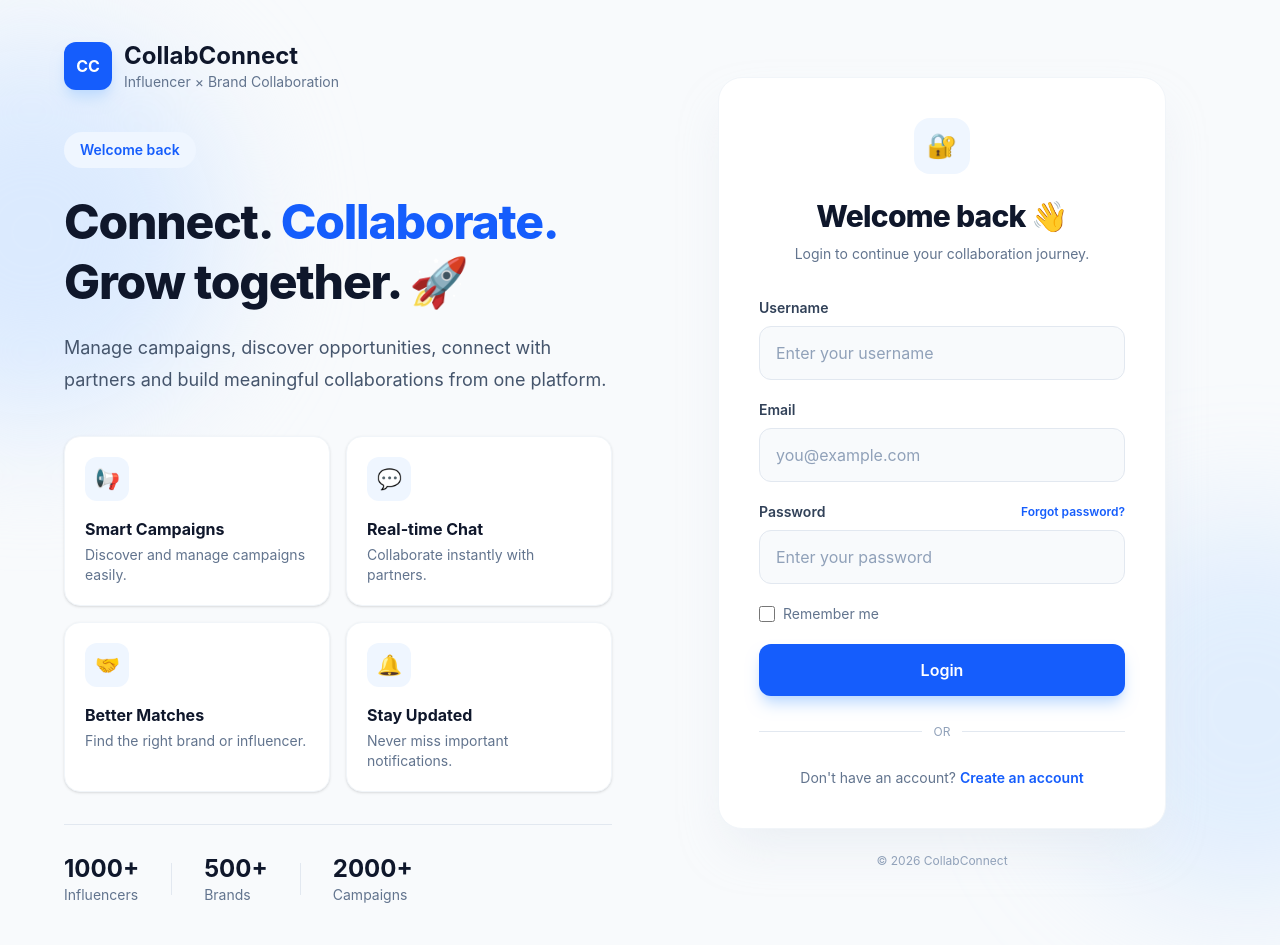
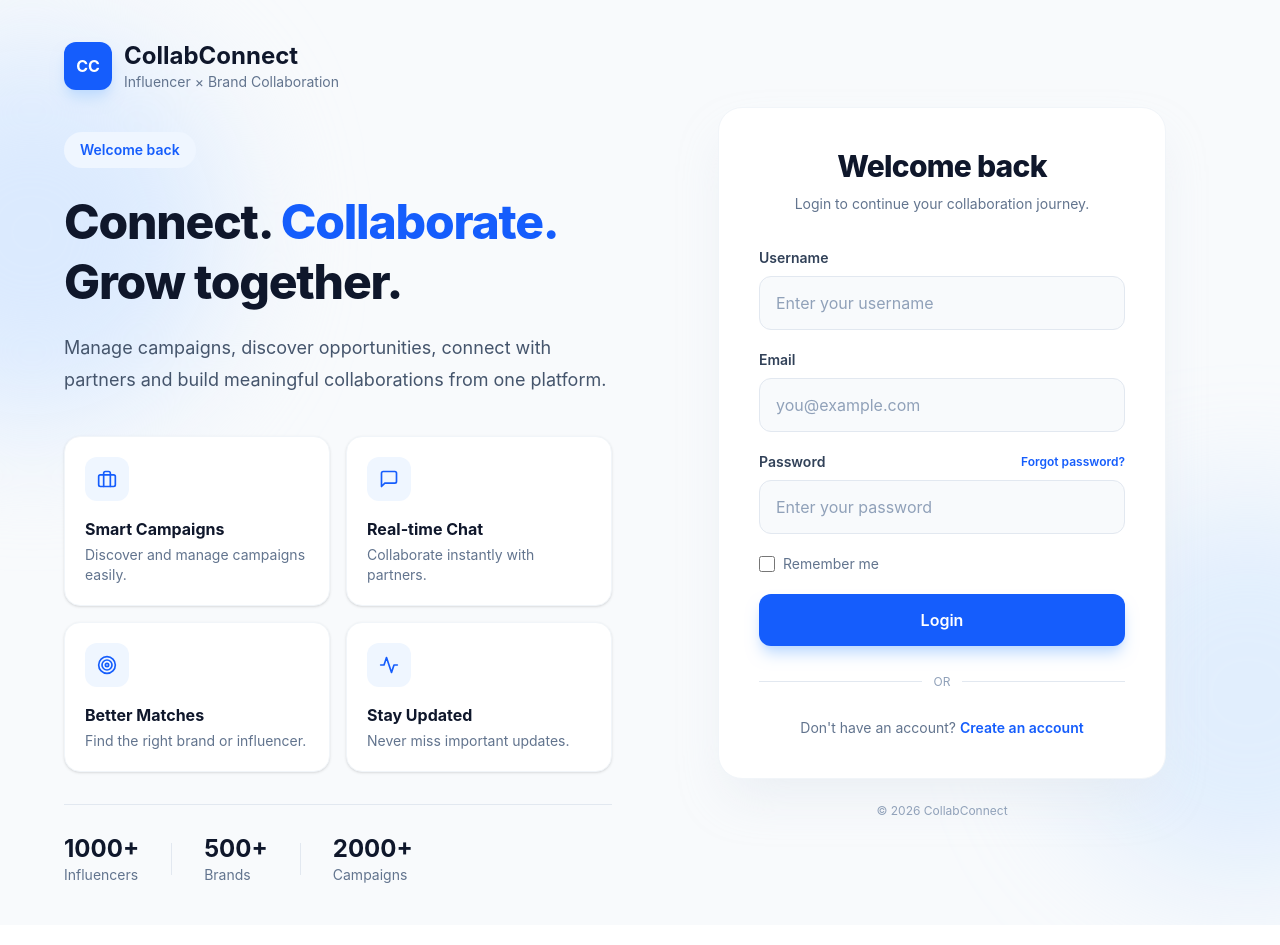
Before and after one commit to kb-dev-sketch/collab.com, a React app in the folder frontend/: page /login in a window 1280 px wide. Built offline with nearby package versions, Linux system fonts and the light colour scheme; no server answers; the HTML template or start-up script is replaced by a standard one.

Commit message:
feat: enhance Login component with improved layout, styling, and feature cards for better user experience

```diff
--- a/frontend/src/pages/Login.jsx
+++ b/frontend/src/pages/Login.jsx
@@ -1,10 +1,15 @@
 import { Link, useNavigate } from "react-router-dom";
 import { useState } from "react";
+import {
+  FiActivity,
+  FiBriefcase,
+  FiMessageSquare,
+  FiTarget,
+} from "react-icons/fi";
 
 import { loginUser } from "../services/auth";
 import { getCreatorProfile } from "../services/creator.js";
 import { getbrandProfile } from "../services/brand.js";
-
 import { useAuth } from "../context/AuthContext.jsx";
 
 function Login() {
@@ -38,12 +43,12 @@ function Login() {
 
       localStorage.setItem(
         "accessToken",
-        data.data.accessToken
+        data.data.accessToken,
       );
 
       localStorage.setItem(
         "refreshToken",
-        data.data.refreshToken
+        data.data.refreshToken,
       );
 
       const loggedInUser = data.data.user;
@@ -55,12 +60,9 @@ function Login() {
       if (loggedInUser.role === "creator") {
         try {
           await getCreatorProfile();
-
-          // Profile already exists
           navigate("/creator-dashboard");
         } catch (error) {
           if (error.response?.status === 404) {
-            // Profile doesn't exist
             navigate("/creator-profile");
           } else {
             console.error(error);
@@ -70,12 +72,9 @@ function Login() {
       } else if (loggedInUser.role === "brand") {
         try {
           await getbrandProfile();
-
-          // Profile already exists
           navigate("/brand-dashboard");
         } catch (error) {
           if (error.response?.status === 404) {
-            // Profile doesn't exist
             navigate("/brand-profile");
           } else {
             console.error(error);
@@ -84,12 +83,12 @@ function Login() {
         }
       }
     } catch (error) {
-      console.log(
-        error.response?.data?.message || "Login failed"
+      console.error(
+        error.response?.data?.message || "Login failed",
       );
 
       alert(
-        error.response?.data?.message || "Login failed"
+        error.response?.data?.message || "Login failed",
       );
     } finally {
       setLoading(false);
@@ -97,28 +96,68 @@ function Login() {
   };
 
   return (
-    <div className="relative flex min-h-screen items-center justify-center overflow-hidden bg-slate-50 px-4 py-10">
-      {/* Background decoration */}
+    <div
+      className="
+        relative flex min-h-screen
+        items-center justify-center
+        overflow-hidden
+        bg-slate-50
+        px-4 py-8
+        sm:px-6 sm:py-10
+      "
+    >
+      {/* Background */}
+      <div
+        className="
+          absolute -left-40 top-10
+          h-72 w-72
+          rounded-full bg-blue-100
+          blur-3xl
+          sm:h-96 sm:w-96
+        "
+      />
 
-      <div className="absolute -left-40 top-10 h-96 w-96 rounded-full bg-blue-100 blur-3xl" />
+      <div
+        className="
+          absolute -right-40 bottom-10
+          h-72 w-72
+          rounded-full bg-blue-200/40
+          blur-3xl
+          sm:h-96 sm:w-96
+        "
+      />
 
-      <div className="absolute -right-40 bottom-10 h-96 w-96 rounded-full bg-blue-200/40 blur-3xl" />
-
-      <div className="relative grid w-full max-w-6xl items-center gap-14 lg:grid-cols-2">
-
-        {/* ================= LEFT SIDE ================= */}
-
+      <div
+        className="
+          relative grid w-full
+          max-w-6xl items-center
+          gap-10 lg:grid-cols-2
+          lg:gap-14
+        "
+      >
+        {/* Desktop Left Side */}
         <div className="hidden lg:block">
-
-          {/* Logo */}
-
           <div className="mb-10 flex items-center gap-3">
-            <div className="flex h-12 w-12 items-center justify-center rounded-xl bg-blue-600 font-bold text-white shadow-lg shadow-blue-200">
+            <div
+              className="
+                flex h-12 w-12
+                shrink-0 items-center
+                justify-center rounded-xl
+                bg-blue-600 font-bold
+                text-white
+                shadow-lg shadow-blue-200
+              "
+            >
               CC
             </div>
 
             <div>
-              <h1 className="text-2xl font-bold text-slate-900">
+              <h1
+                className="
+                  text-2xl font-bold
+                  text-slate-900
+                "
+              >
                 CollabConnect
               </h1>
 
@@ -128,179 +167,189 @@ function Login() {
             </div>
           </div>
 
-          {/* Heading */}
-
           <div className="max-w-xl">
-            <span className="inline-flex rounded-full bg-blue-50 px-4 py-2 text-sm font-semibold text-blue-600">
+            <span
+              className="
+                inline-flex rounded-full
+                bg-blue-50 px-4 py-2
+                text-sm font-semibold
+                text-blue-600
+              "
+            >
               Welcome back
             </span>
 
-            <h2 className="mt-6 text-5xl font-extrabold leading-tight tracking-tight text-slate-900">
+            <h2
+              className="
+                mt-6 text-4xl font-extrabold
+                leading-tight tracking-tight
+                text-slate-900 xl:text-5xl
+              "
+            >
               Connect.
               <span className="text-blue-600">
                 {" "}Collaborate.
               </span>
               <br />
-              Grow together. 🚀
+              Grow together.
             </h2>
 
-            <p className="mt-5 text-lg leading-8 text-slate-600">
+            <p
+              className="
+                mt-5 text-lg
+                leading-8 text-slate-600
+              "
+            >
               Manage campaigns, discover opportunities,
               connect with partners and build meaningful
               collaborations from one platform.
             </p>
           </div>
 
-          {/* Feature cards */}
+          {/* Feature Cards */}
+          <div
+            className="
+              mt-10 grid max-w-xl
+              grid-cols-2 gap-4
+            "
+          >
+            <FeatureCard
+              icon={<FiBriefcase />}
+              title="Smart Campaigns"
+              text="Discover and manage campaigns easily."
+            />
 
-          <div className="mt-10 grid max-w-xl grid-cols-2 gap-4">
+            <FeatureCard
+              icon={<FiMessageSquare />}
+              title="Real-time Chat"
+              text="Collaborate instantly with partners."
+            />
 
-            <div className="rounded-2xl border border-slate-100 bg-white p-5 shadow-sm">
-              <div className="flex h-11 w-11 items-center justify-center rounded-xl bg-blue-50 text-xl">
-                📢
-              </div>
+            <FeatureCard
+              icon={<FiTarget />}
+              title="Better Matches"
+              text="Find the right brand or influencer."
+            />
 
-              <h3 className="mt-4 font-bold text-slate-900">
-                Smart Campaigns
-              </h3>
-
-              <p className="mt-1 text-sm leading-5 text-slate-500">
-                Discover and manage campaigns easily.
-              </p>
-            </div>
-
-            <div className="rounded-2xl border border-slate-100 bg-white p-5 shadow-sm">
-              <div className="flex h-11 w-11 items-center justify-center rounded-xl bg-blue-50 text-xl">
-                💬
-              </div>
-
-              <h3 className="mt-4 font-bold text-slate-900">
-                Real-time Chat
-              </h3>
-
-              <p className="mt-1 text-sm leading-5 text-slate-500">
-                Collaborate instantly with partners.
-              </p>
-            </div>
-
-            <div className="rounded-2xl border border-slate-100 bg-white p-5 shadow-sm">
-              <div className="flex h-11 w-11 items-center justify-center rounded-xl bg-blue-50 text-xl">
-                🤝
-              </div>
-
-              <h3 className="mt-4 font-bold text-slate-900">
-                Better Matches
-              </h3>
-
-              <p className="mt-1 text-sm leading-5 text-slate-500">
-                Find the right brand or influencer.
-              </p>
-            </div>
-
-            <div className="rounded-2xl border border-slate-100 bg-white p-5 shadow-sm">
-              <div className="flex h-11 w-11 items-center justify-center rounded-xl bg-blue-50 text-xl">
-                🔔
-              </div>
-
-              <h3 className="mt-4 font-bold text-slate-900">
-                Stay Updated
-              </h3>
-
-              <p className="mt-1 text-sm leading-5 text-slate-500">
-                Never miss important notifications.
-              </p>
-            </div>
-
+            <FeatureCard
+              icon={<FiActivity />}
+              title="Stay Updated"
+              text="Never miss important updates."
+            />
           </div>
 
-          {/* Mini stats */}
+          {/* Stats */}
+          <div
+            className="
+              mt-8 flex items-center
+              gap-6 border-t
+              border-slate-200 pt-7
+              sm:gap-8
+            "
+          >
+            <Stat value="1000+" label="Influencers" />
 
-          <div className="mt-8 flex items-center gap-8 border-t border-slate-200 pt-7">
-            <div>
-              <p className="text-2xl font-bold text-slate-900">
-                1000+
-              </p>
+            <div
+              className="
+                h-8 w-px
+                shrink-0 bg-slate-200
+              "
+            />
 
-              <p className="text-sm text-slate-500">
-                Influencers
-              </p>
-            </div>
+            <Stat value="500+" label="Brands" />
 
-            <div className="h-8 w-px bg-slate-200" />
+            <div
+              className="
+                h-8 w-px
+                shrink-0 bg-slate-200
+              "
+            />
 
-            <div>
-              <p className="text-2xl font-bold text-slate-900">
-                500+
-              </p>
-
-              <p className="text-sm text-slate-500">
-                Brands
-              </p>
-            </div>
-
-            <div className="h-8 w-px bg-slate-200" />
-
-            <div>
-              <p className="text-2xl font-bold text-slate-900">
-                2000+
-              </p>
-
-              <p className="text-sm text-slate-500">
-                Campaigns
-              </p>
-            </div>
+            <Stat value="2000+" label="Campaigns" />
           </div>
         </div>
 
-        {/* ================= LOGIN CARD ================= */}
-
+        {/* Login Section */}
         <div className="w-full">
-
-          {/* Mobile logo */}
-
-          <div className="mb-6 flex items-center justify-center gap-3 lg:hidden">
-            <div className="flex h-11 w-11 items-center justify-center rounded-xl bg-blue-600 font-bold text-white shadow-lg">
+          {/* Mobile Logo */}
+          <div
+            className="
+              mb-6 flex
+              items-center justify-center
+              gap-3 lg:hidden
+            "
+          >
+            <div
+              className="
+                flex h-10 w-10
+                shrink-0 items-center
+                justify-center rounded-xl
+                bg-blue-600 font-bold
+                text-white shadow-lg
+                sm:h-11 sm:w-11
+              "
+            >
               CC
             </div>
 
-            <span className="text-2xl font-bold text-slate-900">
+            <span
+              className="
+                text-xl font-bold
+                text-slate-900
+                sm:text-2xl
+              "
+            >
               CollabConnect
             </span>
           </div>
 
-          <div className="mx-auto w-full max-w-md rounded-3xl border border-slate-100 bg-white p-8 shadow-2xl shadow-slate-200/70 sm:p-10">
-
-            {/* Login icon */}
-
-            <div className="mb-6 flex justify-center">
-              <div className="flex h-14 w-14 items-center justify-center rounded-2xl bg-blue-50 text-2xl">
-                🔐
-              </div>
-            </div>
-
+          {/* Login Card */}
+          <div
+            className="
+              mx-auto w-full max-w-md
+              rounded-3xl
+              border border-slate-100
+              bg-white p-6
+              shadow-2xl shadow-slate-200/70
+              sm:p-8 md:p-10
+            "
+          >
             {/* Heading */}
-
             <div className="text-center">
-              <h1 className="text-3xl font-extrabold tracking-tight text-slate-900">
-                Welcome back 👋
+              <h1
+                className="
+                  text-2xl font-extrabold
+                  tracking-tight text-slate-900
+                  sm:text-3xl
+                "
+              >
+                Welcome back
               </h1>
 
-              <p className="mt-2 text-sm leading-6 text-slate-500">
+              <p
+                className="
+                  mt-2 text-sm
+                  leading-6 text-slate-500
+                "
+              >
                 Login to continue your collaboration journey.
               </p>
             </div>
 
             {/* Form */}
-
             <form
               className="mt-8 space-y-5"
               onSubmit={handleSubmit}
             >
-
               {/* Username */}
-
               <div>
-                <label className="mb-2 block text-sm font-semibold text-slate-700">
+                <label
+                  className="
+                    mb-2 block
+                    text-sm font-semibold
+                    text-slate-700
+                  "
+                >
                   Username
                 </label>
 
@@ -311,14 +360,30 @@ function Login() {
                   value={formData.username}
                   onChange={handleChange}
                   required
-                  className="w-full rounded-xl border border-slate-200 bg-slate-50 px-4 py-3.5 text-slate-900 outline-none transition placeholder:text-slate-400 focus:border-blue-500 focus:bg-white focus:ring-4 focus:ring-blue-100"
+                  className="
+                    w-full rounded-xl
+                    border border-slate-200
+                    bg-slate-50 px-4 py-3.5
+                    text-slate-900 outline-none
+                    transition
+                    placeholder:text-slate-400
+                    focus:border-blue-500
+                    focus:bg-white
+                    focus:ring-4
+                    focus:ring-blue-100
+                  "
                 />
               </div>
 
               {/* Email */}
-
               <div>
-                <label className="mb-2 block text-sm font-semibold text-slate-700">
+                <label
+                  className="
+                    mb-2 block
+                    text-sm font-semibold
+                    text-slate-700
+                  "
+                >
                   Email
                 </label>
 
@@ -329,21 +394,46 @@ function Login() {
                   value={formData.email}
                   onChange={handleChange}
                   required
-                  className="w-full rounded-xl border border-slate-200 bg-slate-50 px-4 py-3.5 text-slate-900 outline-none transition placeholder:text-slate-400 focus:border-blue-500 focus:bg-white focus:ring-4 focus:ring-blue-100"
+                  className="
+                    w-full rounded-xl
+                    border border-slate-200
+                    bg-slate-50 px-4 py-3.5
+                    text-slate-900 outline-none
+                    transition
+                    placeholder:text-slate-400
+                    focus:border-blue-500
+                    focus:bg-white
+                    focus:ring-4
+                    focus:ring-blue-100
+                  "
                 />
               </div>
 
               {/* Password */}
-
               <div>
-                <div className="mb-2 flex items-center justify-between">
-                  <label className="block text-sm font-semibold text-slate-700">
+                <div
+                  className="
+                    mb-2 flex items-center
+                    justify-between gap-3
+                  "
+                >
+                  <label
+                    className="
+                      block text-sm
+                      font-semibold text-slate-700
+                    "
+                  >
                     Password
                   </label>
 
                   <button
                     type="button"
-                    className="text-xs font-semibold text-blue-600 hover:text-blue-700"
+                    className="
+                      shrink-0 text-xs
+                      font-semibold
+                      text-blue-600
+                      hover:text-blue-700
+                    "
                   >
                     Forgot password?
                   </button>
@@ -356,43 +446,71 @@ function Login() {
                   value={formData.password}
                   onChange={handleChange}
                   required
-                  className="w-full rounded-xl border border-slate-200 bg-slate-50 px-4 py-3.5 text-slate-900 outline-none transition placeholder:text-slate-400 focus:border-blue-500 focus:bg-white focus:ring-4 focus:ring-blue-100"
+                  className="
+                    w-full rounded-xl
+                    border border-slate-200
+                    bg-slate-50 px-4 py-3.5
+                    text-slate-900 outline-none
+                    transition
+                    placeholder:text-slate-400
+                    focus:border-blue-500
+                    focus:bg-white
+                    focus:ring-4
+                    focus:ring-blue-100
+                  "
                 />
               </div>
 
-              {/* Remember */}
-
+              {/* Remember Me */}
               <div className="flex items-center gap-2">
                 <input
                   type="checkbox"
                   id="remember"
-                  className="h-4 w-4 rounded border-slate-300 text-blue-600 focus:ring-blue-500"
+                  className="
+                    h-4 w-4 rounded
+                    border-slate-300
+                    text-blue-600
+                    focus:ring-blue-500
+                  "
                 />
 
                 <label
                   htmlFor="remember"
-                  className="text-sm text-slate-500"
+                  className="
+                    text-sm text-slate-500
+                  "
                 >
                   Remember me
                 </label>
               </div>
 
               {/* Submit */}
-
               <button
                 type="submit"
                 disabled={loading}
-                className="w-full rounded-xl bg-blue-600 py-3.5 font-semibold text-white shadow-lg shadow-blue-200 transition hover:-translate-y-0.5 hover:bg-blue-700 disabled:cursor-not-allowed disabled:opacity-60"
+                className="
+                  w-full rounded-xl
+                  bg-blue-600 py-3.5
+                  font-semibold text-white
+                  shadow-lg shadow-blue-200
+                  transition
+                  hover:-translate-y-0.5
+                  hover:bg-blue-700
+                  disabled:cursor-not-allowed
+                  disabled:opacity-60
+                "
               >
-                {loading
-                  ? "Signing in..."
-                  : "Login"}
+                {loading ? "Signing in..." : "Login"}
               </button>
             </form>
 
-            {/* Signup */}
-
-            <div className="my-7 flex items-center gap-3">
+            {/* Signup Divider */}
+            <div
+              className="
+                my-7 flex
+                items-center gap-3
+              "
+            >
               <div className="h-px flex-1 bg-slate-200" />
 
               <span className="text-xs text-slate-400">
@@ -402,18 +520,32 @@ function Login() {
               <div className="h-px flex-1 bg-slate-200" />
             </div>
 
-            <p className="text-center text-sm text-slate-500">
+            <p
+              className="
+                text-center
+                text-sm text-slate-500
+              "
+            >
               Don't have an account?{" "}
               <Link
                 to="/signup"
-                className="font-semibold text-blue-600 hover:text-blue-700"
+                className="
+                  font-semibold
+                  text-blue-600
+                  hover:text-blue-700
+                "
               >
                 Create an account
               </Link>
             </p>
           </div>
 
-          <p className="mt-6 text-center text-xs text-slate-400">
+          <p
+            className="
+              mt-6 text-center
+              text-xs text-slate-400
+            "
+          >
             © 2026 CollabConnect
           </p>
         </div>
@@ -422,4 +554,66 @@ function Login() {
   );
 }
 
+function FeatureCard({ icon, title, text }) {
+  return (
+    <div
+      className="
+        rounded-2xl
+        border border-slate-100
+        bg-white p-5
+        shadow-sm
+      "
+    >
+      <div
+        className="
+          flex h-11 w-11
+          items-center justify-center
+          rounded-xl
+          bg-blue-50
+          text-xl text-blue-600
+        "
+      >
+        {icon}
+      </div>
+
+      <h3
+        className="
+          mt-4 font-bold
+          text-slate-900
+        "
+      >
+        {title}
+      </h3>
+
+      <p
+        className="
+          mt-1 text-sm
+          leading-5 text-slate-500
+        "
+      >
+        {text}
+      </p>
+    </div>
+  );
+}
+
+function Stat({ value, label }) {
+  return (
+    <div className="min-w-0">
+      <p
+        className="
+          text-xl font-bold
+          text-slate-900 sm:text-2xl
+        "
+      >
+        {value}
+      </p>
+
+      <p className="text-sm text-slate-500">
+        {label}
+      </p>
+    </div>
+  );
+}
+
 export default Login;
```
